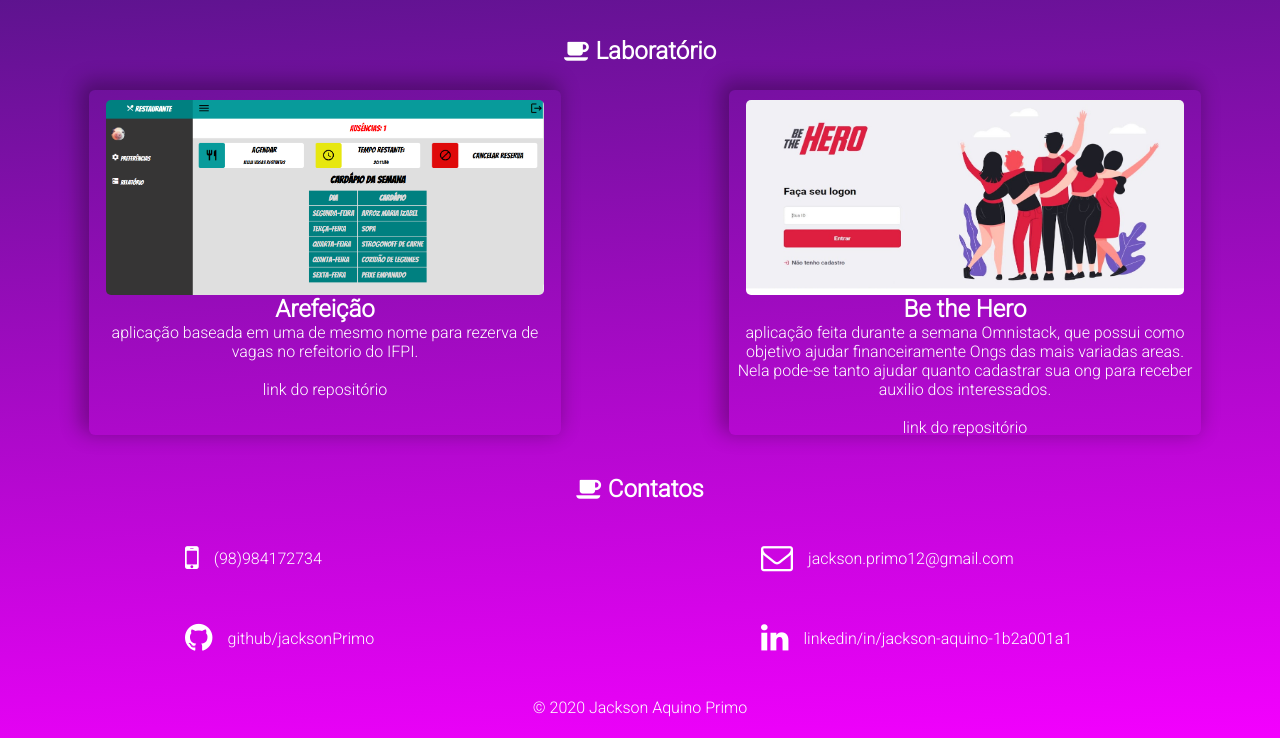
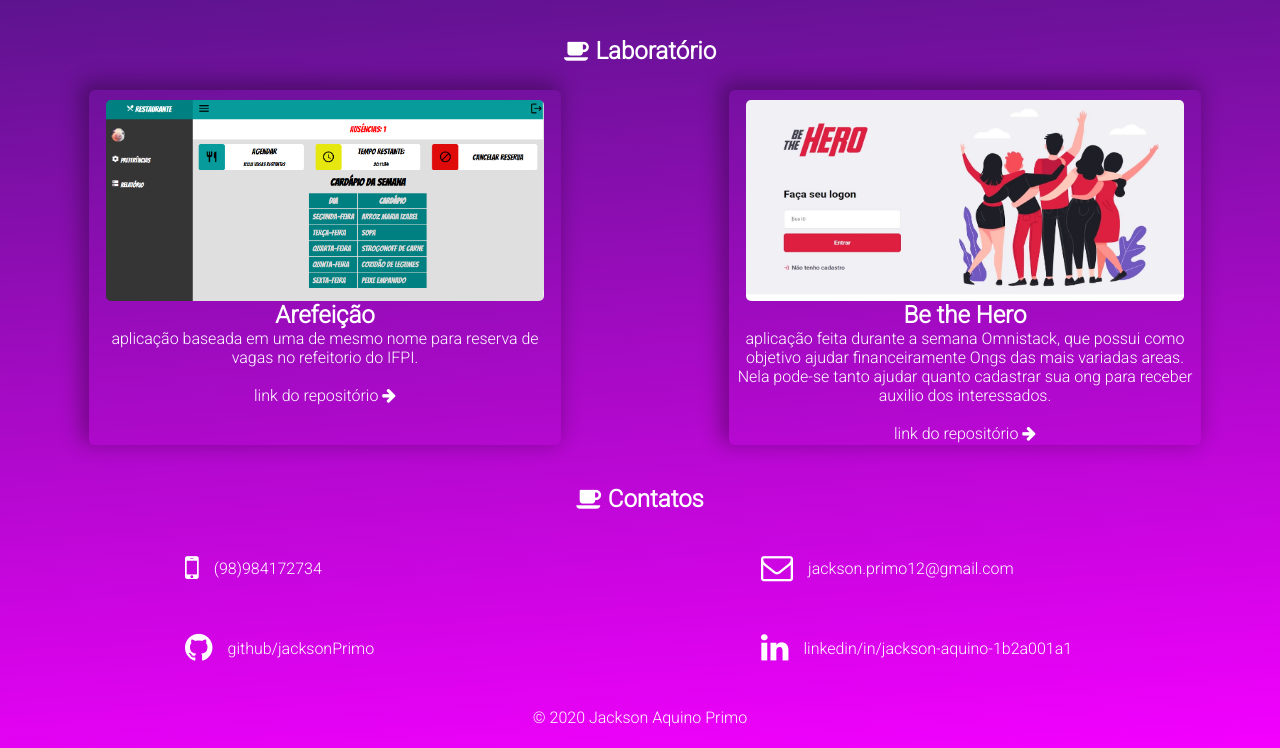
Before and after one commit to jacksonPrimo/PortifolioDevWeb, a plain HTML site: page index.html in a window 1280 px wide. Shown: the part 636-1384 px from the top of the page. Drawn offline with Linux system fonts and the light colour scheme.

Commit message:
erro de ortografia, tamanho de quadro

```diff
--- a/index.html
+++ b/index.html
@@ -94,8 +94,8 @@
                     <div>
                         <img src="./assets/arefeicao.png"/>
                         <h1>Arefeição</h1>
-                        <p>aplicação baseada em uma de mesmo nome para rezerva de vagas no refeitorio do IFPI.</p><br>
-                        <a href="https://github.com/jacksonPrimo/projeto-refeitorio" target="blank">link do repositório</a>
+                        <p>aplicação baseada em uma de mesmo nome para reserva de vagas no refeitorio do IFPI.</p><br>
+                        <a href="https://github.com/jacksonPrimo/projeto-refeitorio" target="blank">link do repositório <i class="fa fa-arrow-right"></i></a>
                     </div>
                     <div>
                         <img src="./assets/bethehero.png"/>
@@ -106,7 +106,7 @@
                             auxilio dos interessados.
                         </p>
                         <br>
-                        <a href="https://github.com/jacksonPrimo/be-the-hero-OmniStack" target="blank">link do repositório</a>
+                        <a href="https://github.com/jacksonPrimo/be-the-hero-OmniStack" target="blank">link do repositório <i class="fa fa-arrow-right"></i></a>
                     </div>
                 </div>
             </section>
--- a/style.css
+++ b/style.css
@@ -136,7 +136,7 @@ main{
         display: flex;
         flex-direction: column;
         align-items: center;
-        height: 345px;
+        height: 355px;
         width: 472px;
         margin: 10px 0px 0px 10px;
         border-radius: 6px;
```
